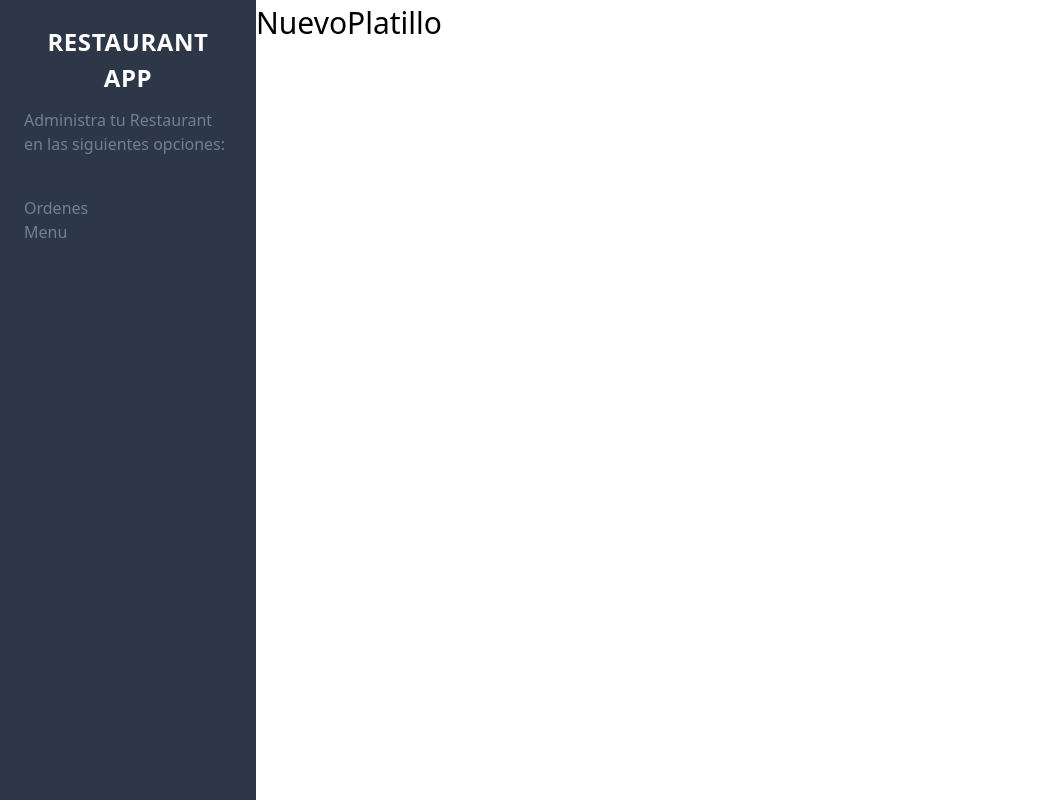
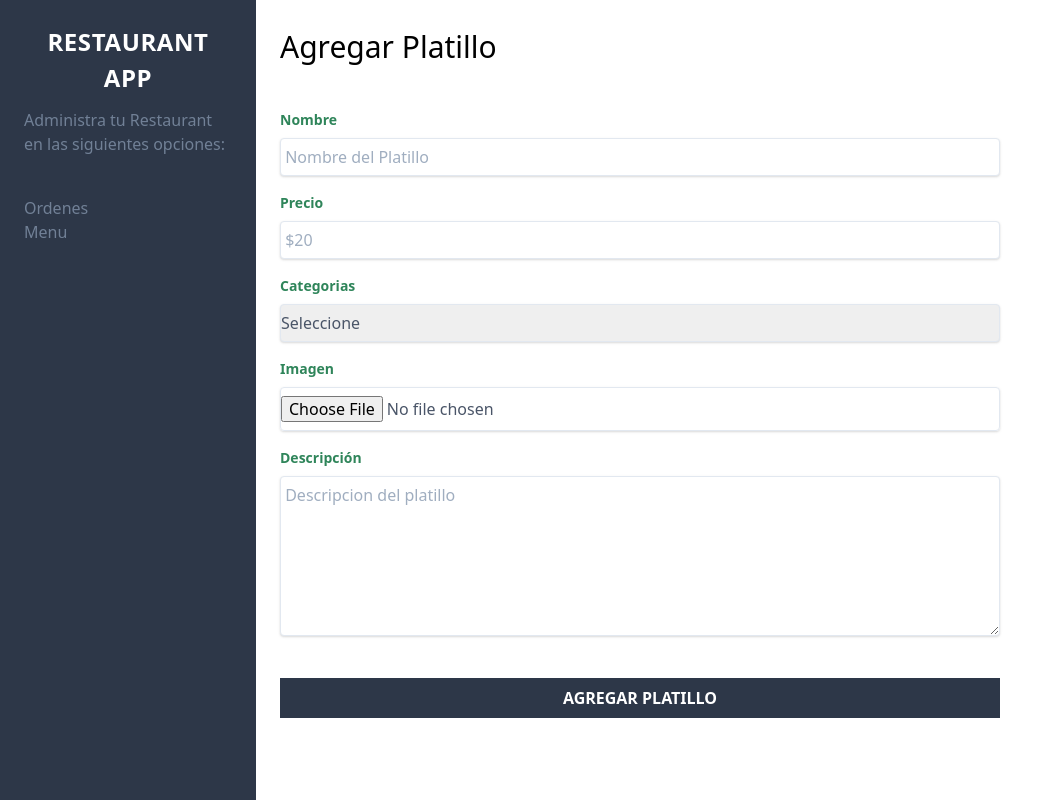
Before and after one commit to kkevin7/restautant_client_web, a React (Create React App) app: page /nuevo-platillo in a window 1280 px wide. Shown: the whole page, without its empty margins (0-1038 px from the left). Built offline with nearby package versions, Linux system fonts and the light colour scheme.

Commit message:
form added

```diff
--- a/src/App.js
+++ b/src/App.js
@@ -10,7 +10,7 @@ function App() {
   return (
     <div className="md:flex min-h-screen">
       <Sidebar />
-      <div className="md:w-3/5 xl:4/5">
+      <div className="md:w-3/5 xl:4/5 p-6">
         <Routes>
           <Route path="/" element={<Ordenes />} />
           <Route path="/menu" element={<Menu />} />
--- a/src/components/pages/Menu.js
+++ b/src/components/pages/Menu.js
@@ -1,9 +1,11 @@
 import React from "react";
+import {Link} from 'react-router-dom';
 
 function Menu() {
   return (
     <>
       <h1 className="text-3xl font-light mb-4">Menu</h1>
+        <Link to="/nuevo-platillo" className="ml-3 bg-blue-800 hover:bg-blue-700, inline-block mb-5 p-2 text-white uppercase font-bold">Agregar Platillo</Link>
     </>
   );
 }
--- a/src/components/pages/NuevoPlatillo.js
+++ b/src/components/pages/NuevoPlatillo.js
@@ -3,7 +3,95 @@ import React from "react";
 function NuevoPlatillo() {
   return (
     <>
-      <h1 className="text-3xl font-light mb-4">NuevoPlatillo</h1>
+      <h1 className="text-3xl font-light mb-4">Agregar Platillo</h1>
+      <div className="flex justify-center mt-10">
+        <div className="w-full max-w-3xl ">
+          <form action="">
+            <div className="mb-4">
+              <label
+                htmlFor="nombre"
+                className="block text-green-700 text-sm font-bold mb-2"
+              >
+                Nombre
+              </label>
+              <input
+                id="nombre"
+                type="text"
+                placeholder=" Nombre del Platillo"
+                className="shadow appearance-none border rounded w-full py-2 text-gray-700 leading-tight focus:outline-none focus:shadow-outline"
+              />
+            </div>
+            <div className="mb-4">
+              <label
+                htmlFor="precio"
+                className="block text-green-700 text-sm font-bold mb-2"
+              >
+                Precio
+              </label>
+              <input
+                id="precio"
+                type="number"
+                placeholder=" $20"
+                min="0"
+                className="shadow appearance-none border rounded w-full py-2 text-gray-700 leading-tight focus:outline-none focus:shadow-outline"
+              />
+            </div>
+            <div className="mb-4">
+              <label
+                htmlFor="categorias"
+                className="block text-green-700 text-sm font-bold mb-2"
+              >
+                Categorias
+              </label>
+              <select
+                id="categorias"
+                className="shadow appearance-none border rounded w-full py-2 text-gray-700 leading-tight focus:outline-none focus:shadow-outline"
+              >
+                <option value="">Seleccione</option>
+                <option value="desayuno">Desayuno</option>
+                <option value="comida">Comida</option>
+                <option value="cena">Cena</option>
+                <option value="bebida">Bebidas</option>
+                <option value="postre">Postre</option>
+                <option value="ensalada">Ensalada</option>
+              </select>
+            </div>
+            <div className="mb-4">
+              <label
+                htmlFor="imagen"
+                className="block text-green-700 text-sm font-bold mb-2"
+              >
+                Imagen
+              </label>
+              <input
+                id="precio"
+                type="file"
+                className="shadow appearance-none border rounded w-full py-2 text-gray-700 leading-tight focus:outline-none focus:shadow-outline"
+              />
+            </div>
+            <div className="mb-4">
+              <label
+                htmlFor="descripcion"
+                className="block text-green-700 text-sm font-bold mb-2"
+              >
+                Descripción
+              </label>
+              <textarea
+                id="nombre"
+                type="text"
+                placeholder=" Descripcion del platillo"
+                className="shadow appearance-none border rounded w-full py-2 text-gray-700 leading-tight focus:outline-none focus:shadow-outline h-40"
+              ></textarea>
+            </div>
+
+            <input
+              type="submit"
+              value="Agregar Platillo"
+              className="bg-gray-800 hover:bg-gray-900 w-full mt-5 p-2 text-white uppercase font-bold"
+            />
+          </form>
+        </div>
+      </div>
     </>
   );
 }
```
